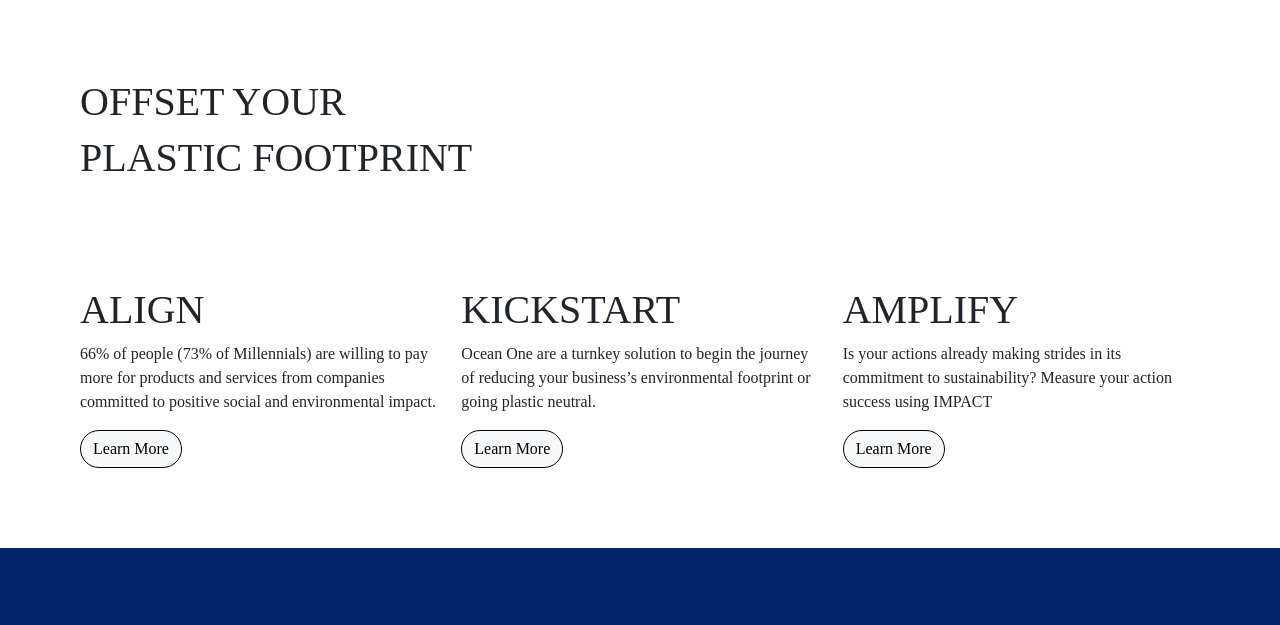
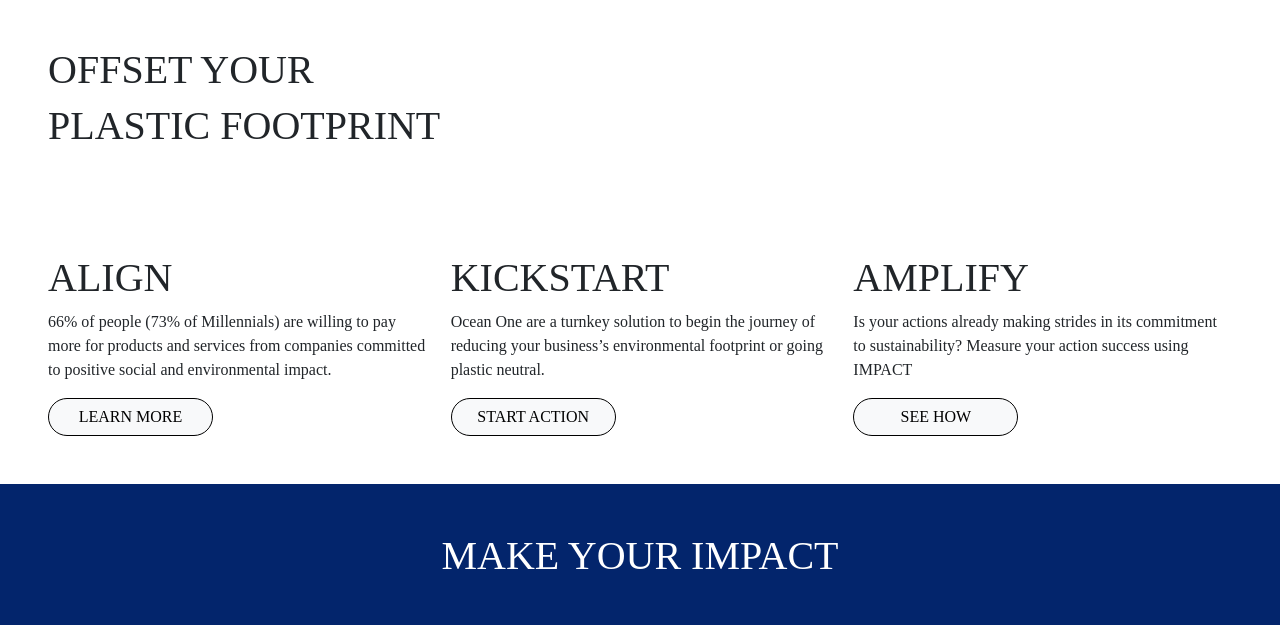
Before and after one commit to fairlyardasa/praktikumweb1, a plain HTML site: page pertemuan8/index.html in a window 1280 px wide. Shown: the part 802-1427 px from the top of the page. Drawn offline with nearby package versions, Linux system fonts and the light colour scheme; a web font is replaced by a local one.

Commit message:
layout minor fix

```diff
--- a/pertemuan8/index.html
+++ b/pertemuan8/index.html
@@ -5,8 +5,8 @@
     <meta http-equiv="X-UA-Compatible" content="IE=edge">
     <meta name="viewport" content="width=device-width, initial-scale=1.0">
     <link href="https://cdn.jsdelivr.net/npm/bootstrap@5.3.0-alpha3/dist/css/bootstrap.min.css" rel="stylesheet" integrity="sha384-KK94CHFLLe+nY2dmCWGMq91rCGa5gtU4mk92HdvYe+M/SXH301p5ILy+dN9+nJOZ" crossorigin="anonymous">
-    <link rel="preconnect" href="https://fonts.googleapis.com">
-    <link rel="preconnect" href="https://fonts.gstatic.com" crossorigin>
+    <!-- <link rel="preconnect" href="https://fonts.googleapis.com">
+    <link rel="preconnect" href="https://fonts.gstatic.com" crossorigin> -->
     <link href="https://fonts.googleapis.com/css2?family=Inter:wght@400;700&display=swap" rel="stylesheet">
     <link rel="stylesheet" href="style.css">
     <title>Ocean </title>
@@ -70,25 +70,31 @@
             </div>
 
             <div class="row gy-5 text-align-left d-flex position-relative mt-5">
-                <div class="col-lg h-100 ">
+                <div class="col-lg">
                     <h1 class="position-relative bottom-30px">ALIGN</h1>
-                    <p class="detailp">66% of people (73% of Millennials) are willing to pay more for products and services from companies committed to positive social and environmental impact.</p>
-                    <a href="#" class="btn btn-light rounded-pill position-relative bottom-0 start-0" id="btn-align">Learn More </a>
+                    <div class="box">
 
-                </div>
-                <div class="col-lg h-100">
-                    <h1 class="position-relative bottom-30px">KICKSTART</h1>
-                    <p class="detailp">Ocean One are a turnkey solution to begin the journey of reducing your business’s environmental footprint or going plastic neutral.</p>
-                    <a href="#" class="btn btn-light rounded-pill position-relative bottom-0 start-30" id="btn-kickstart">Learn More </a>
-
-                </div>
-                <div class="col-lg h-100">
-                    <h1 class="position-relative bottom-30px">AMPLIFY</h1>
-                    <p class="detailp">Is your actions already making strides in its commitment to sustainability? Measure your action success using IMPACT</p>
-                    <a href="#" class="btn btn-light rounded-pill position-relative bottom-0 start-60" id="btn-amplify">Learn More </a>
-
+                        <p class="detailp">66% of people (73% of Millennials) are willing to pay more for products and services from companies committed to positive social and environmental impact.</p>
+                        <a href="#" class="btn btn-light rounded-pill position-relative bottom-0" id="btn-align">LEARN MORE</a>
                     </div>
                 </div>
+                <div class="col-lg">
+                    <h1 class="position-relative bottom-30px">KICKSTART</h1>
+                    <div class="box">
+
+                        <p class="detailp">Ocean One are a turnkey solution to begin the journey of reducing your business’s environmental footprint or going plastic neutral.</p>
+                        <a href="#" class="btn btn-light rounded-pill position-relative bottom-0 start-0" id="btn-kickstart">START ACTION</a>
+                    </div>
+                </div>
+                <div class="col-lg">
+                    <h1 class="position-relative bottom-30px">AMPLIFY</h1>
+                    <div class="box">
+
+                        <p class="detailp">Is your actions already making strides in its commitment to sustainability? Measure your action success using IMPACT</p>
+                        <a href="#" class="btn btn-light rounded-pill bottom-0 start-0" id="btn-amplify">SEE HOW</a>
+                    </div>
+                </div>
+            </div>
         </div>
     </div>
     <!-- END Section 2 -->
@@ -205,19 +211,18 @@
     <!-- Footer -->
     <div class="container1">
         <div class="navbar navbar-expand-lg navbar-light bg-dark position-relative bottom-0 w-100 start-0 px-3">
-            <a class="navbar-brand ms-auto" href="#">
+            <a class="navbar-brand ms-2" href="">
             <img src="OceanOne.png" alt="" width="auto" height="40px">
             </a>
-            <div class="collapse navbar-collapse" id="navbarNavDropdown">
             <ul class="navbar-nav ms-auto">
                 <li class="nav-item mx-5">
-                <a class="nav-link text-light href="#" >Newsletter</a>
+                <a class="nav-link text-light" href="" >Newsletter</a>
                 </li>
                 <li class="nav-item mx-5">
-                <a class="nav-link text-light" href="#">Privacy policy</a>
+                <a class="nav-link text-light" href="">Privacy policy</a>
                 </li>
                 <li class="nav-item mx-5">
-                <a class="nav-link text-light" href="#">FAQs</a>
+                <a class="nav-link text-light" href="">FAQs</a>
                 </li>
         </div>
     </div>
--- a/pertemuan8/style.css
+++ b/pertemuan8/style.css
@@ -1,6 +1,10 @@
 *{
     margin: 0;
     padding: 0;
+}
+
+nav{
+    overflow: hidden;
 }
 
 @font-face {
@@ -18,6 +22,7 @@
 body{
     width: 100%;
     font-family: 'Aeonik';
+    overflow-x: hidden;
 }
 .masthead {
     background-image:url(pexels-muffin-creatives-1646311.jpg) ;
@@ -50,6 +55,7 @@ p{
 
 .detailp{
     text-align: left;
+    font-size: medium;
 
 }
 
@@ -66,7 +72,7 @@ p{
     /* background-color: rgba(3, 37, 108, 0.4); */
     height: 100%;
     width: 100%;
-    padding: 5rem;
+    padding: 3rem;
 
 }
 
@@ -94,14 +100,17 @@ p{
 
 #btn-align{
     border-color: black;
+    width: 165px;
 }
 
 #btn-kickstart{
     border-color: black;
+    width: 165px;
 }
 
 #btn-amplify{
     border-color: black;
+    width: 165px;
 }
 
 #btn-send{
@@ -154,3 +163,12 @@ input{
 .bg-transparent{
     transition: all ease-in-out .3s;
 }
+
+.box{
+    width: 100%;
+    height: 60%;
+    display: flex;
+    justify-content: space-between;
+    flex-direction: column;
+
+}
```
